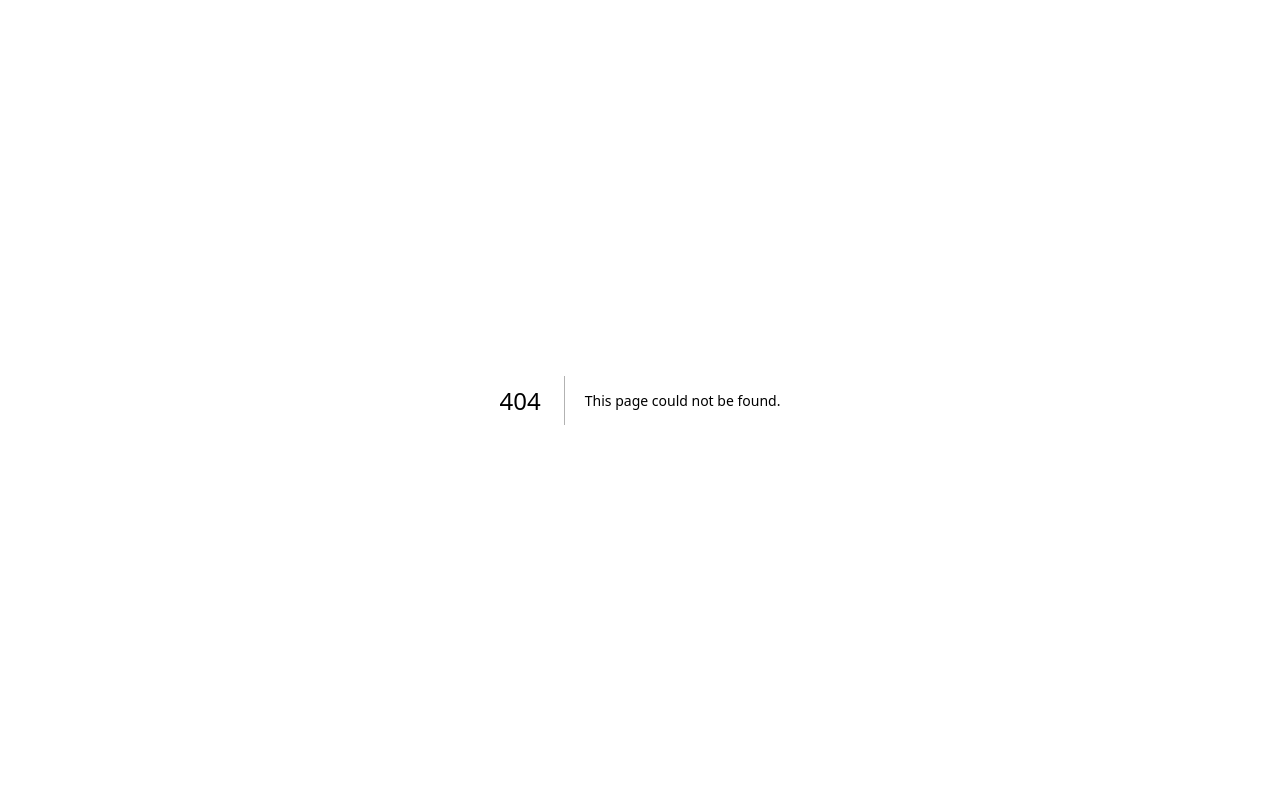
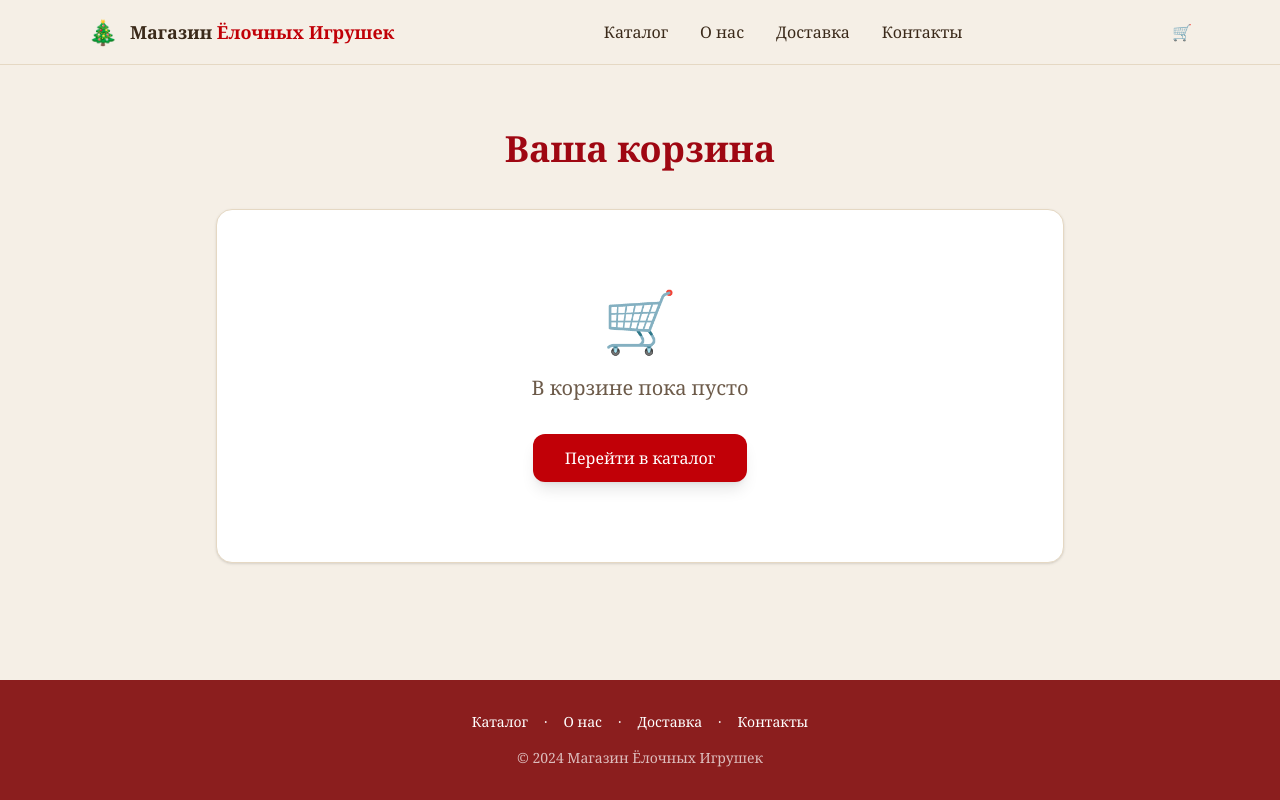
Before and after one commit to axlll812/my-shop, a Next.js app: page /cart in a window 1280 px wide. Before the commit this address had no page. Built offline with nearby package versions, Linux system fonts and the light colour scheme.

Commit message:
feat: Introduce shopping cart functionality with a dedicated cart page, product cards, and header cart display.

```diff
--- /dev/null
+++ b/src/app/cart/page.tsx
@@ -0,0 +1,87 @@
+"use client";
+
+import Header from "@/components/Header";
+import Footer from "@/components/Footer";
+import { useCart } from "@/context/CartContext";
+import Image from "next/image";
+import Link from "next/link";
+
+export default function CartPage() {
+    const { cart, removeFromCart, total } = useCart();
+
+    return (
+        <main className="bg-[#f5efe6] text-[#3b2a1a] min-h-screen flex flex-col">
+            <Header />
+
+            <section className="py-16 flex-grow">
+                <div className="max-w-4xl mx-auto px-6">
+                    <h1 className="text-4xl font-bold mb-10 text-center text-red-800">Ваша корзина</h1>
+
+                    {cart.length === 0 ? (
+                        <div className="text-center py-20 bg-white rounded-2xl shadow-sm border border-[#e5d8c3]">
+                            <div className="text-6xl mb-6">🛒</div>
+                            <p className="text-xl text-[#6d5b4a] mb-8">В корзине пока пусто</p>
+                            <Link href="/catalog">
+                                <button className="bg-red-700 hover:bg-red-800 text-white px-8 py-3 rounded-xl transition shadow-lg">
+                                    Перейти в каталог
+                                </button>
+                            </Link>
+                        </div>
+                    ) : (
+                        <div className="grid lg:grid-cols-3 gap-8">
+                            {/* Items List */}
+                            <div className="lg:col-span-2 space-y-4">
+                                {cart.map((item, index) => (
+                                    <div key={index} className="bg-white p-4 rounded-xl shadow-sm border border-[#e5d8c3] flex items-center gap-4">
+                                        <div className="relative w-24 h-24 overflow-hidden rounded-lg bg-gray-100 flex-shrink-0">
+                                            <Image
+                                                src={item.image}
+                                                alt={item.name}
+                                                fill
+                                                className="object-cover"
+                                            />
+                                        </div>
+                                        <div className="flex-grow">
+                                            <h3 className="font-bold text-lg">{item.name}</h3>
+                                            <p className="text-red-700 font-semibold">{item.price} €</p>
+                                        </div>
+                                        <button
+                                            onClick={() => removeFromCart(index)}
+                                            className="text-gray-400 hover:text-red-600 transition p-2"
+                                            title="Удалить"
+                                        >
+                                            <span className="text-xl">❌</span>
+                                        </button>
+                                    </div>
+                                ))}
+                            </div>
+
+                            {/* Summary */}
+                            <div className="bg-white p-8 rounded-2xl shadow-sm border border-[#e5d8c3] h-fit sticky top-8">
+                                <h2 className="text-2xl font-bold mb-6">Итого</h2>
+                                <div className="space-y-4 mb-8">
+                                    <div className="flex justify-between border-b border-[#e5d8c3] pb-2">
+                                        <span>Товары:</span>
+                                        <span>{cart.length} шт.</span>
+                                    </div>
+                                    <div className="flex justify-between font-bold text-xl text-red-800 pt-2">
+                                        <span>К оплате:</span>
+                                        <span>{total.toFixed(2)} €</span>
+                                    </div>
+                                </div>
+                                <button className="w-full bg-green-700 hover:bg-green-800 text-white py-4 rounded-xl font-bold shadow-xl transition transform hover:scale-[1.02]">
+                                    Оформить заказ
+                                </button>
+                                <p className="text-xs text-center text-[#9a8b7a] mt-4 italic">
+                                    * Будет применена бесплатная доставка от 3000₽
+                                </p>
+                            </div>
+                        </div>
+                    )}
+                </div>
+            </section>
+
+            <Footer />
+        </main>
+    );
+}
--- a/src/components/Header.tsx
+++ b/src/components/Header.tsx
@@ -1,7 +1,9 @@
-import Image from "next/image";
 import Link from "next/link";
+import { useCart } from "@/context/CartContext";
 
 export default function Header() {
+    const { cart } = useCart();
+
     return (
         <header className="bg-[#f5efe6] border-b border-[#e5d8c3]">
             <div className="max-w-6xl mx-auto flex justify-between items-center py-4 px-6">
@@ -19,12 +21,14 @@ export default function Header() {
                     <Link href="/contacts">Контакты</Link>
                 </nav>
 
-                <div className="relative">
+                <Link href="/cart" className="relative cursor-pointer hover:scale-110 transition-transform">
                     🛒
-                    <span className="absolute -top-2 -right-3 bg-red-600 text-white text-xs px-2 py-0.5 rounded-full">
-                        2
-                    </span>
-                </div>
+                    {cart.length > 0 && (
+                        <span className="absolute -top-2 -right-3 bg-red-600 text-white text-[10px] font-bold px-1.5 py-0.5 rounded-full min-w-[20px] text-center">
+                            {cart.length}
+                        </span>
+                    )}
+                </Link>
             </div>
         </header>
     );
--- a/src/components/Hero.tsx
+++ b/src/components/Hero.tsx
@@ -1,7 +1,10 @@
 import Image from "next/image";
 import Link from "next/link";
+import { useCart } from "@/context/CartContext";
 
 export default function Hero() {
+    const { cart } = useCart();
+
     return (
         <section className="relative overflow-hidden">
             {/* Фон */}
@@ -27,6 +30,11 @@ export default function Hero() {
                     <span className="text-xl">🛍️</span> Каталог товаров
                 </Link>
 
+                <Link href="/cart" className="absolute top-8 right-8 z-20 text-white/80 hover:text-white transition-all text-sm font-medium flex items-center gap-2 group">
+                    <span className="text-xl group-hover:scale-110 transition-transform">🛒</span>
+                    Корзина {(cart.length > 0) && `(${cart.length})`}
+                </Link>
+
                 <h1 className="text-6xl font-bold leading-tight mb-6 drop-shadow-lg">
                     Создайте волшебство <br /> на Новый Год!
                 </h1>
--- a/src/components/ProductCard.tsx
+++ b/src/components/ProductCard.tsx
@@ -1,6 +1,10 @@
 import Image from "next/image";
+import { useCart } from "@/context/CartContext";
+import Link from "next/link";
 
 export default function ProductCard({ product }: any) {
+    const { addToCart } = useCart();
+
     return (
         <div className="soft-card overflow-hidden group">
             <div className="relative">
@@ -13,7 +17,7 @@ export default function ProductCard({ product }: any) {
                 />
 
                 {/* иконка избранного */}
-                <div className="absolute top-3 right-3 bg-white/80 backdrop-blur rounded-full p-2 shadow">
+                <div className="absolute top-3 right-3 bg-white/80 backdrop-blur rounded-full p-2 shadow cursor-pointer hover:bg-red-50 transition">
                     ❤️
                 </div>
             </div>
@@ -27,9 +31,14 @@ export default function ProductCard({ product }: any) {
                     {product.price} €
                 </p>
 
-                <button className="w-full bg-red-700 hover:bg-red-800 text-white py-3 rounded-lg shadow-md transition">
-                    В корзину
-                </button>
+                <Link href="/cart">
+                    <button
+                        onClick={() => addToCart(product)}
+                        className="w-full bg-red-700 hover:bg-red-800 text-white py-3 rounded-lg shadow-md transition transform active:scale-95"
+                    >
+                        В корзину
+                    </button>
+                </Link>
             </div>
         </div>
     );
```
